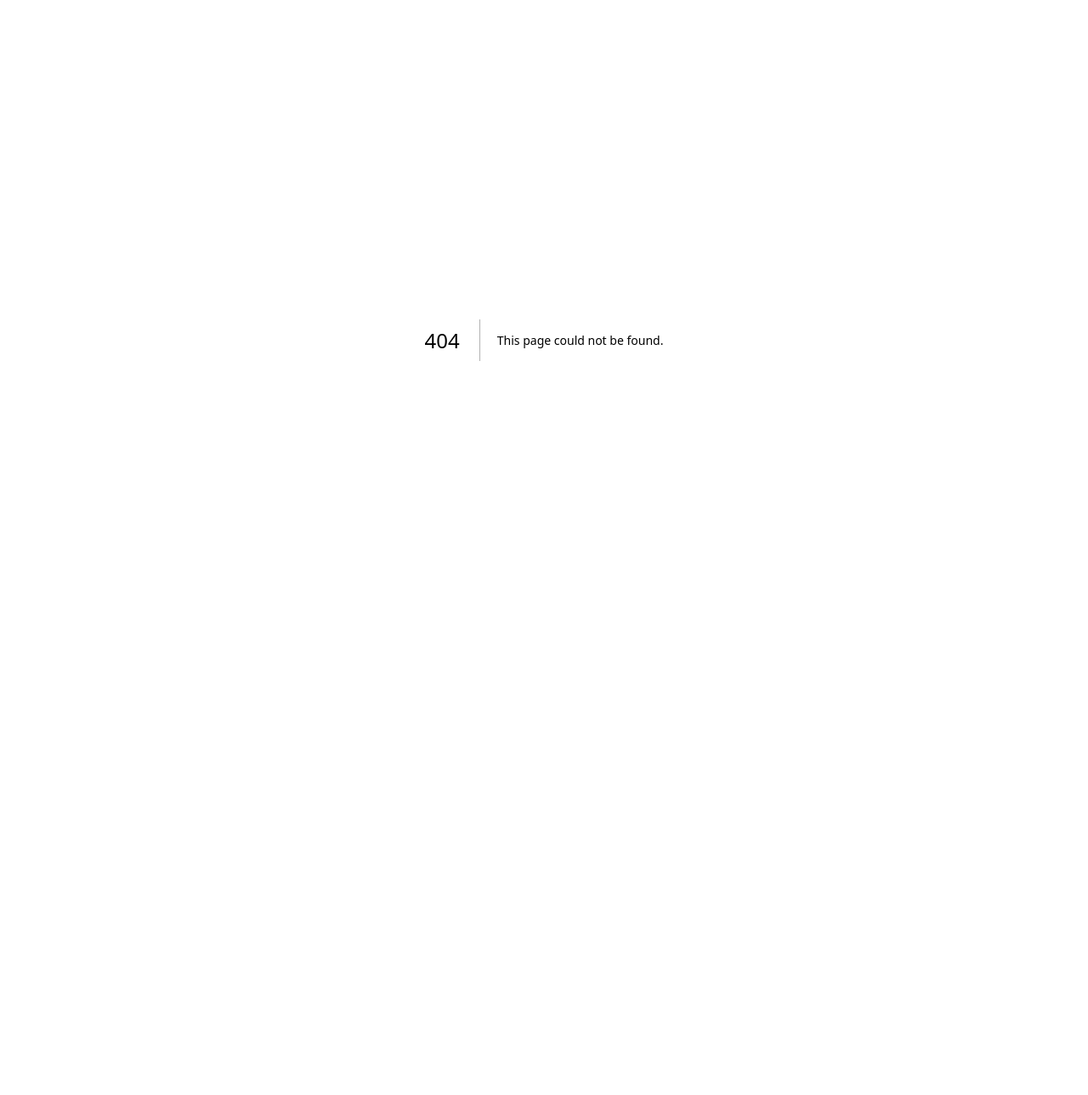
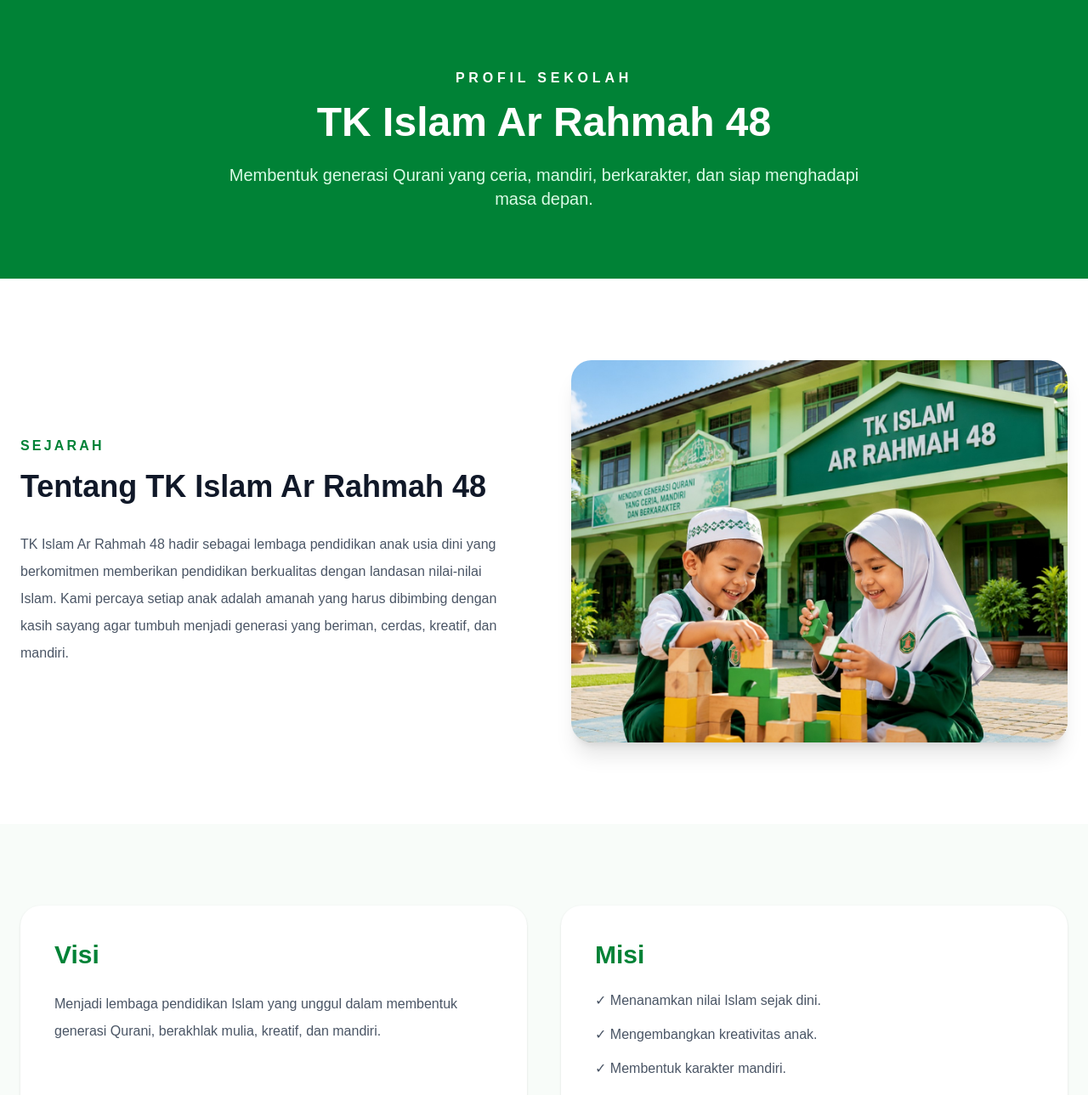
Before and after one commit to ayudinugroho3oe/school-portal-web, a Next.js app: page /profil in a window 1280 px wide. Before the commit this address had no page. Shown: the top 1289 px of the page at 85% size. Before the commit the page ends 800 px from the top, so only its background shows below. Built offline with nearby package versions, Linux system fonts and the light colour scheme.

Commit message:
add profile page and navigation

```diff
--- /dev/null
+++ b/app/profil/page.tsx
@@ -0,0 +1,158 @@
+import Image from "next/image";
+
+export default function ProfilPage() {
+  return (
+    <main>
+
+      {/* HERO */}
+      <section className="bg-green-700 py-20">
+
+        <div className="max-w-7xl mx-auto px-6 text-center text-white">
+
+          <p className="uppercase tracking-[0.3em] font-semibold">
+            Profil Sekolah
+          </p>
+
+          <h1 className="mt-4 text-5xl font-bold">
+            TK Islam Ar Rahmah 48
+          </h1>
+
+          <p className="mt-6 text-xl text-green-100 max-w-3xl mx-auto">
+            Membentuk generasi Qurani yang ceria, mandiri,
+            berkarakter, dan siap menghadapi masa depan.
+          </p>
+
+        </div>
+
+      </section>
+
+
+
+      {/* SEJARAH */}
+      <section className="py-24 bg-white">
+
+        <div className="max-w-7xl mx-auto px-6 grid lg:grid-cols-2 gap-16 items-center">
+
+          <div>
+
+            <p className="text-green-700 font-semibold uppercase tracking-[0.2em]">
+              Sejarah
+            </p>
+
+            <h2 className="mt-4 text-4xl font-bold text-gray-900">
+              Tentang TK Islam Ar Rahmah 48
+            </h2>
+
+            <p className="mt-8 text-gray-600 leading-8">
+              TK Islam Ar Rahmah 48 hadir sebagai lembaga pendidikan
+              anak usia dini yang berkomitmen memberikan pendidikan
+              berkualitas dengan landasan nilai-nilai Islam.
+
+              Kami percaya setiap anak adalah amanah yang harus
+              dibimbing dengan kasih sayang agar tumbuh menjadi
+              generasi yang beriman, cerdas, kreatif, dan mandiri.
+            </p>
+
+          </div>
+
+
+          <div className="relative h-[450px] rounded-3xl overflow-hidden shadow-xl">
+
+            <Image
+              src="/sekolah.jpg"
+              alt="Sekolah"
+              fill
+              className="object-cover"
+            />
+
+          </div>
+
+        </div>
+
+      </section>
+
+
+
+      {/* VISI MISI */}
+
+      <section className="bg-[#f8fcf9] py-24">
+
+        <div className="max-w-7xl mx-auto px-6 grid lg:grid-cols-2 gap-10">
+
+          <div className="bg-white rounded-3xl p-10 shadow">
+
+            <h3 className="text-3xl font-bold text-green-700">
+              Visi
+            </h3>
+
+            <p className="mt-6 text-gray-600 leading-8">
+              Menjadi lembaga pendidikan Islam yang unggul
+              dalam membentuk generasi Qurani,
+              berakhlak mulia,
+              kreatif,
+              dan mandiri.
+            </p>
+
+          </div>
+
+
+
+          <div className="bg-white rounded-3xl p-10 shadow">
+
+            <h3 className="text-3xl font-bold text-green-700">
+              Misi
+            </h3>
+
+            <ul className="mt-6 space-y-4 text-gray-600">
+
+              <li>✓ Menanamkan nilai Islam sejak dini.</li>
+
+              <li>✓ Mengembangkan kreativitas anak.</li>
+
+              <li>✓ Membentuk karakter mandiri.</li>
+
+              <li>✓ Menjalin kerja sama dengan orang tua.</li>
+
+            </ul>
+
+          </div>
+
+        </div>
+
+      </section>
+
+
+
+      {/* KEPALA SEKOLAH */}
+
+      <section className="py-24 bg-white">
+
+        <div className="max-w-5xl mx-auto px-6 text-center">
+
+          <div className="w-40 h-40 rounded-full bg-green-100 mx-auto"></div>
+
+          <h2 className="mt-8 text-4xl font-bold">
+            Sambutan Kepala Sekolah
+          </h2>
+
+          <p className="mt-8 text-gray-600 leading-8">
+
+            Selamat datang di TK Islam Ar Rahmah 48.
+
+            Kami percaya bahwa pendidikan anak usia dini
+            merupakan pondasi utama dalam membangun karakter,
+            akhlak, dan kecerdasan anak.
+
+            Bersama guru dan orang tua,
+            kami berkomitmen menghadirkan pendidikan yang
+            menyenangkan dan berkualitas.
+
+          </p>
+
+        </div>
+
+      </section>
+
+    </main>
+  );
+}
--- a/components/Navbar.tsx
+++ b/components/Navbar.tsx
@@ -1,4 +1,5 @@
 import Image from "next/image";
+import Link from "next/link";
 
 export default function Navbar() {
   return (
@@ -16,9 +17,7 @@ export default function Navbar() {
           justify-between
         "
       >
-
         <div className="flex items-center gap-3">
-
           <div
             className="
               relative
@@ -37,62 +36,27 @@ export default function Navbar() {
             />
           </div>
 
-
           <div>
-
-            <h1
-              className="
-                text-lg
-                md:text-3xl
-                font-bold
-                text-green-800
-              "
-            >
+            <h1 className="text-lg md:text-3xl font-bold text-green-800">
               TK Islam Ar Rahmah 48
             </h1>
 
-
-            <p
-              className="
-                text-sm
-                md:text-xl
-                text-gray-500
-              "
-            >
+            <p className="text-sm md:text-xl text-gray-500">
               Mendidik Generasi Qurani
             </p>
-
           </div>
-
         </div>
 
-
-
-        <div
-          className="
-            hidden
-            lg:flex
-            items-center
-            gap-8
-            text-gray-600
-          "
-        >
-
+        <div className="hidden lg:flex items-center gap-8 text-gray-600">
           <div>☎️ 08xxxxxxxxxx</div>
           <div>✉️ info@arrahmah48.sch.id</div>
           <div>📍 Jakarta</div>
 
-
           <div className="text-green-700 text-xl">
-            f　◎　▶
+            f ◎ ▶
           </div>
-
         </div>
-
-
       </div>
-
-
 
       {/* MENU */}
       <nav
@@ -107,7 +71,6 @@ export default function Navbar() {
           justify-between
         "
       >
-
         <div
           className="
             hidden
@@ -117,31 +80,41 @@ export default function Navbar() {
             text-lg
           "
         >
+          <Link
+            href="/"
+            className="border-b-4 border-yellow-400 pb-3 hover:text-yellow-300 transition"
+          >
+            Beranda
+          </Link>
 
-          <a className="border-b-4 border-yellow-400 pb-3">
-            Beranda
+          <Link
+            href="/profil"
+            className="hover:text-yellow-300 transition"
+          >
+            Profil
+          </Link>
+
+          <a className="cursor-pointer hover:text-yellow-300 transition">
+            Program
           </a>
 
-          <a>Profil⌄</a>
-          <a>Program</a>
-          <a>Galeri</a>
-          <a>Guru</a>
-          <a>Kontak</a>
+          <a className="cursor-pointer hover:text-yellow-300 transition">
+            Galeri
+          </a>
 
+          <a className="cursor-pointer hover:text-yellow-300 transition">
+            Guru
+          </a>
+
+          <a className="cursor-pointer hover:text-yellow-300 transition">
+            Kontak
+          </a>
         </div>
 
-
-
-        <button
-          className="
-            md:hidden
-            text-3xl
-          "
-        >
+        {/* MOBILE */}
+        <button className="md:hidden text-3xl">
           ☰
         </button>
-
-
 
         <button
           className="
@@ -157,10 +130,7 @@ export default function Navbar() {
         >
           👥 PPDB 2026/2027
         </button>
-
-
       </nav>
-
     </>
   );
 }
```
